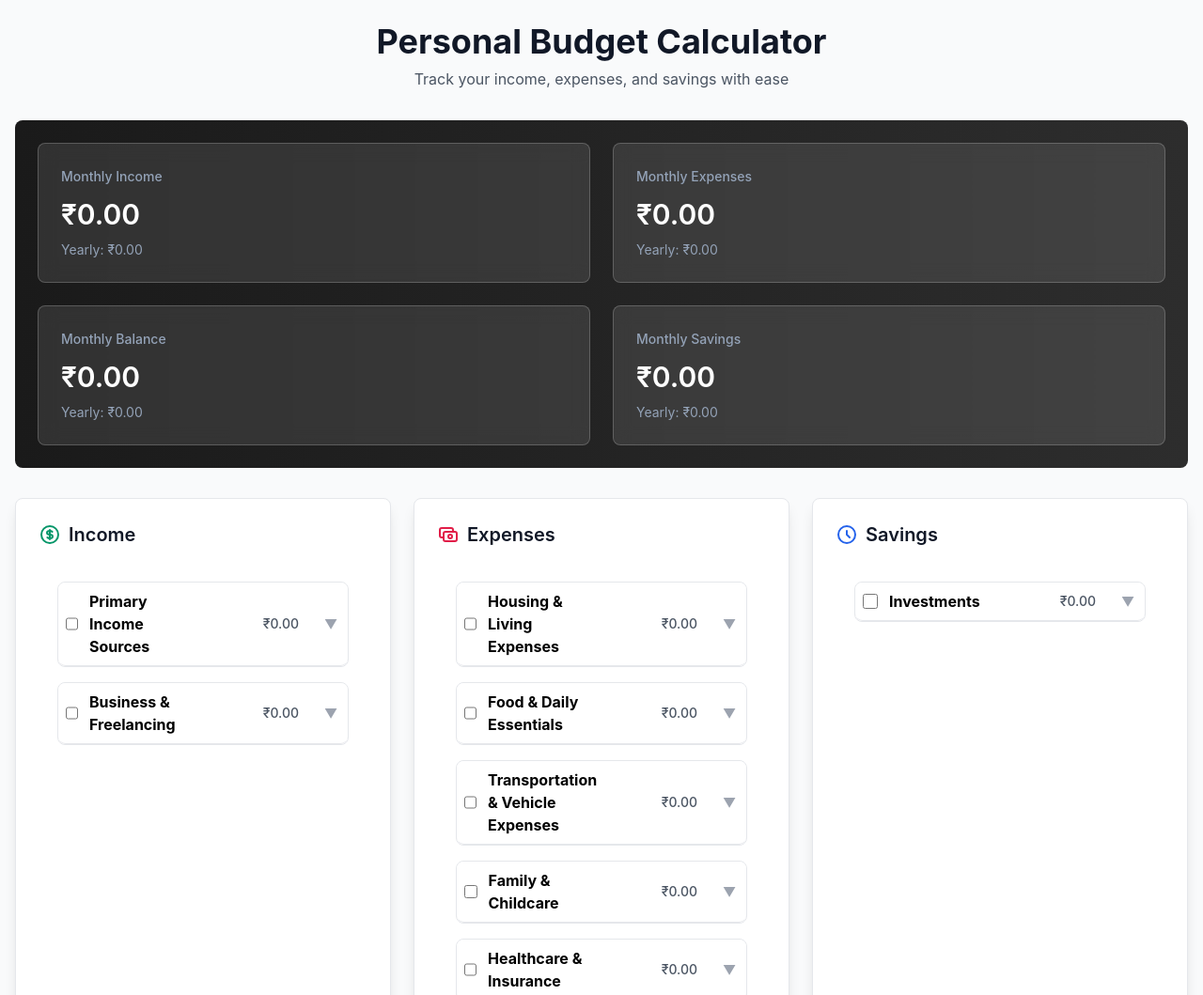
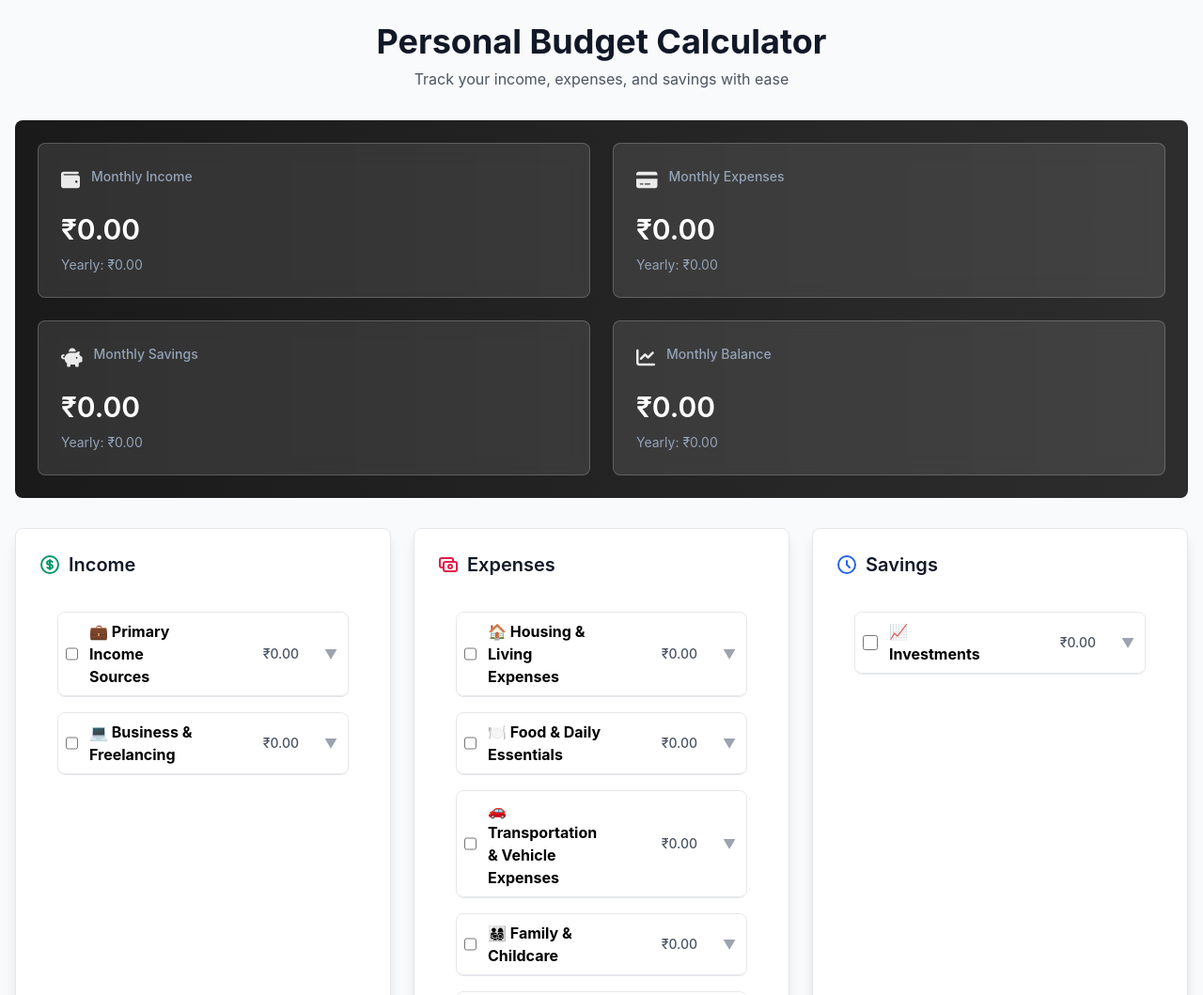
Before and after one commit to shubhamjain1309/personalcalculator, a plain HTML site: page index.html in a window 1280 px wide. Shown: the top 1059 px of the page at 94% size. Drawn offline with nearby package versions, Linux system fonts and the light colour scheme.

Commit message:
v1.0.2
Icons and emojies

```diff
--- a/index.html
+++ b/index.html
@@ -6,6 +6,7 @@
     <title>Personal Budget Calculator</title>
     <script src="https://cdn.tailwindcss.com"></script>
     <link rel="stylesheet" href="styles.css">
+    <link rel="stylesheet" href="https://cdnjs.cloudflare.com/ajax/libs/font-awesome/6.0.0/css/all.min.css">
 </head>
 <body class="bg-gray-50">
     <div class="container mx-auto px-4 py-6 min-h-screen flex flex-col">
@@ -17,25 +18,44 @@
 
         <!-- Summary Section -->
         <div class="summary-section">
+            <!-- Income Summary -->
             <div class="summary-card">
-                <h3>Monthly Income</h3>
+                <div class="flex items-center gap-3 mb-4">
+                    <i class="fas fa-wallet text-white text-xl"></i>
+                    <h3>Monthly Income</h3>
+                </div>
                 <div class="amount">₹<span id="monthlyIncome">0.00</span></div>
                 <div class="yearly">Yearly: ₹<span id="yearlyIncome">0.00</span></div>
             </div>
+
+            <!-- Expenses Summary -->
             <div class="summary-card">
-                <h3>Monthly Expenses</h3>
+                <div class="flex items-center gap-3 mb-4">
+                    <i class="fas fa-credit-card text-white text-xl"></i>
+                    <h3>Monthly Expenses</h3>
+                </div>
                 <div class="amount">₹<span id="monthlyExpenses">0.00</span></div>
                 <div class="yearly">Yearly: ₹<span id="yearlyExpenses">0.00</span></div>
             </div>
+
+            <!-- Savings Summary -->
             <div class="summary-card">
-                <h3>Monthly Balance</h3>
+                <div class="flex items-center gap-3 mb-4">
+                    <i class="fas fa-piggy-bank text-white text-xl"></i>
+                    <h3>Monthly Savings</h3>
+                </div>
+                <div class="amount">₹<span id="monthlySavings">0.00</span></div>
+                <div class="yearly">Yearly: ₹<span id="yearlySavings">0.00</span></div>
+            </div>
+
+            <!-- Balance Summary -->
+            <div class="summary-card">
+                <div class="flex items-center gap-3 mb-4">
+                    <i class="fas fa-chart-line text-white text-xl"></i>
+                    <h3>Monthly Balance</h3>
+                </div>
                 <div class="amount">₹<span id="monthlyBalance">0.00</span></div>
                 <div class="yearly">Yearly: ₹<span id="yearlyBalance">0.00</span></div>
-            </div>
-            <div class="summary-card">
-                <h3>Monthly Savings</h3>
-                <div class="amount">₹<span id="monthlySavings">0.00</span></div>
-                <div class="yearly">Yearly: ₹<span id="yearlySavings">0.00</span></div>
             </div>
         </div>
 
--- a/script.js
+++ b/script.js
@@ -3,113 +3,125 @@ const categories = {
     income: {
         primary: {
             name: "Primary Income Sources",
+            emoji: "💼",
             fields: [
-                { name: "Salary / Wages", type: "number" },
-                { name: "Bonuses & Incentives", type: "number" }
+                { name: "Salary / Wages", emoji: "💰", type: "number" },
+                { name: "Bonuses & Incentives", emoji: "🎯", type: "number" }
             ]
         },
         business: {
             name: "Business & Freelancing",
+            emoji: "💻",
             fields: [
-                { name: "Freelancing Income", type: "number" },
-                { name: "Part-time Jobs", type: "number" },
-                { name: "Side Hustles", type: "number" }
+                { name: "Freelancing Income", emoji: "🌐", type: "number" },
+                { name: "Part-time Jobs", emoji: "⌚", type: "number" },
+                { name: "Side Hustles", emoji: "📱", type: "number" }
             ]
         }
     },
     expenses: {
         housing: {
             name: "Housing & Living Expenses",
+            emoji: "🏠",
             fields: [
-                { name: "House Rent / Home EMI / PG Rent", type: "number" },
-                { name: "Home Insurance", type: "number" },
-                { name: "Utilities (Electricity, Water, Gas)", type: "number" },
-                { name: "Internet & Phone Bills", type: "number" },
-                { name: "Home Maintenance", type: "number" }
+                { name: "House Rent / Home EMI / PG Rent", emoji: "🏢", type: "number" },
+                { name: "Home Insurance", emoji: "📋", type: "number" },
+                { name: "Utilities (Electricity, Water, Gas)", emoji: "💡", type: "number" },
+                { name: "Internet & Phone Bills", emoji: "📶", type: "number" },
+                { name: "Home Maintenance", emoji: "🔧", type: "number" }
             ]
         },
         food: {
             name: "Food & Daily Essentials",
+            emoji: "🍽️",
             fields: [
-                { name: "Groceries", type: "number" },
-                { name: "Dining Out", type: "number" },
-                { name: "Snacks & Beverages", type: "number" },
-                { name: "Household Items", type: "number" }
+                { name: "Groceries", emoji: "🛒", type: "number" },
+                { name: "Dining Out", emoji: "🍳", type: "number" },
+                { name: "Snacks & Beverages", emoji: "🥤", type: "number" },
+                { name: "Household Items", emoji: "🧹", type: "number" }
             ]
         },
         transport: {
             name: "Transportation & Vehicle Expenses",
+            emoji: "🚗",
             fields: [
-                { name: "Vehicle Loan", type: "number" },
-                { name: "Fuel", type: "number" },
-                { name: "Car Insurance", type: "number" },
-                { name: "Vehicle Maintenance", type: "number" },
-                { name: "Public Transport", type: "number" }
+                { name: "Vehicle Loan", emoji: "📝", type: "number" },
+                { name: "Fuel", emoji: "⛽", type: "number" },
+                { name: "Car Insurance", emoji: "🔒", type: "number" },
+                { name: "Vehicle Maintenance", emoji: "🔧", type: "number" },
+                { name: "Public Transport", emoji: "🚌", type: "number" }
             ]
         },
         family: {
             name: "Family & Childcare",
+            emoji: "👨‍👩‍👧‍👦",
             fields: [
-                { name: "School Fees", type: "number" },
-                { name: "Tuition", type: "number" },
-                { name: "Daycare", type: "number" },
-                { name: "Child Activities", type: "number" }
+                { name: "School Fees", emoji: "🏫", type: "number" },
+                { name: "Tuition", emoji: "📚", type: "number" },
+                { name: "Daycare", emoji: "👶", type: "number" },
+                { name: "Child Activities", emoji: "🎨", type: "number" }
             ]
         },
         healthcare: {
             name: "Healthcare & Insurance",
+            emoji: "⚕️",
             fields: [
-                { name: "Health Insurance", type: "number" },
-                { name: "Medical Checkups", type: "number" },
-                { name: "Medicines", type: "number" },
-                { name: "Dental Care", type: "number" }
+                { name: "Health Insurance", emoji: "🏥", type: "number" },
+                { name: "Medical Checkups", emoji: "🩺", type: "number" },
+                { name: "Medicines", emoji: "💊", type: "number" },
+                { name: "Dental Care", emoji: "🦷", type: "number" }
             ]
         },
         debt: {
             name: "Debt Repayments & Financial Obligations",
+            emoji: "💳",
             fields: [
-                { name: "Credit Card Bills", type: "number" },
-                { name: "Personal Loan EMI", type: "number" },
-                { name: "Education Loan EMI", type: "number" },
-                { name: "Other Loans", type: "number" }
+                { name: "Credit Card Bills", emoji: "💳", type: "number" },
+                { name: "Personal Loan EMI", emoji: "📊", type: "number" },
+                { name: "Education Loan EMI", emoji: "🎓", type: "number" },
+                { name: "Other Loans", emoji: "📑", type: "number" }
             ]
         },
         personal: {
             name: "Personal & Lifestyle",
+            emoji: "👤",
             fields: [
-                { name: "Clothing", type: "number" },
-                { name: "Salon & Grooming", type: "number" },
-                { name: "Gym Membership", type: "number" },
-                { name: "Personal Care Products", type: "number" }
+                { name: "Clothing", emoji: "👕", type: "number" },
+                { name: "Salon & Grooming", emoji: "💇", type: "number" },
+                { name: "Gym Membership", emoji: "🏋️", type: "number" },
+                { name: "Personal Care Products", emoji: "🧴", type: "number" }
             ]
         },
         entertainment: {
             name: "Entertainment & Leisure",
+            emoji: "🎮",
             fields: [
-                { name: "Movies & Shows", type: "number" },
-                { name: "Vacations", type: "number" },
-                { name: "Social Gatherings", type: "number" },
-                { name: "Hobbies", type: "number" }
+                { name: "Movies & Shows", emoji: "🎬", type: "number" },
+                { name: "Vacations", emoji: "✈️", type: "number" },
+                { name: "Social Gatherings", emoji: "🎉", type: "number" },
+                { name: "Hobbies", emoji: "🎨", type: "number" }
             ]
         },
         miscellaneous: {
             name: "Miscellaneous & Unexpected Expenses",
+            emoji: "📦",
             fields: [
-                { name: "Gifts", type: "number" },
-                { name: "Charity", type: "number" },
-                { name: "Emergency Fund", type: "number" },
-                { name: "Other Expenses", type: "number" }
+                { name: "Gifts", emoji: "🎁", type: "number" },
+                { name: "Charity", emoji: "🤝", type: "number" },
+                { name: "Emergency Fund", emoji: "🚨", type: "number" },
+                { name: "Other Expenses", emoji: "📝", type: "number" }
             ]
         }
     },
     savings: {
         investments: {
             name: "Investments",
+            emoji: "📈",
             fields: [
-                { name: "Retirement Savings", type: "number" },
-                { name: "Stock Investments", type: "number" },
-                { name: "Mutual Funds", type: "number" },
-                { name: "Fixed Deposits", type: "number" }
+                { name: "Retirement Savings", emoji: "👴", type: "number" },
+                { name: "Stock Investments", emoji: "📊", type: "number" },
+                { name: "Mutual Funds", emoji: "💹", type: "number" },
+                { name: "Fixed Deposits", emoji: "🏦", type: "number" }
             ]
         }
     }
@@ -136,7 +148,7 @@ function createCategoryFields(categoryId, category) {
     };
 
     const title = document.createElement('strong');
-    title.textContent = category.name;
+    title.innerHTML = `${category.emoji} ${category.name}`;
 
     leftDiv.appendChild(checkbox);
     leftDiv.appendChild(title);
@@ -167,12 +179,11 @@ function createCategoryFields(categoryId, category) {
         const inputGroup = document.createElement('div');
         inputGroup.className = 'input-group';
 
-        // Create header div for label and select
         const headerDiv = document.createElement('div');
         headerDiv.className = 'input-group-header';
 
         const label = document.createElement('label');
-        label.textContent = field.name;
+        label.innerHTML = `${field.emoji} ${field.name}`;
 
         const select = document.createElement('select');
         select.id = `${field.name}Type`;
--- a/styles.css
+++ b/styles.css
@@ -313,6 +313,20 @@ footer span {
     border-radius: 0.5rem;
     padding: 1.5rem;
     color: white;
+    transition: transform 0.2s ease;
+}
+
+.summary-card:hover {
+    transform: translateY(-2px);
+}
+
+.summary-card i {
+    opacity: 0.9;
+    font-size: 1.25rem;
+}
+
+.summary-card:hover i {
+    opacity: 1;
 }
 
 .summary-card h3 {
```
